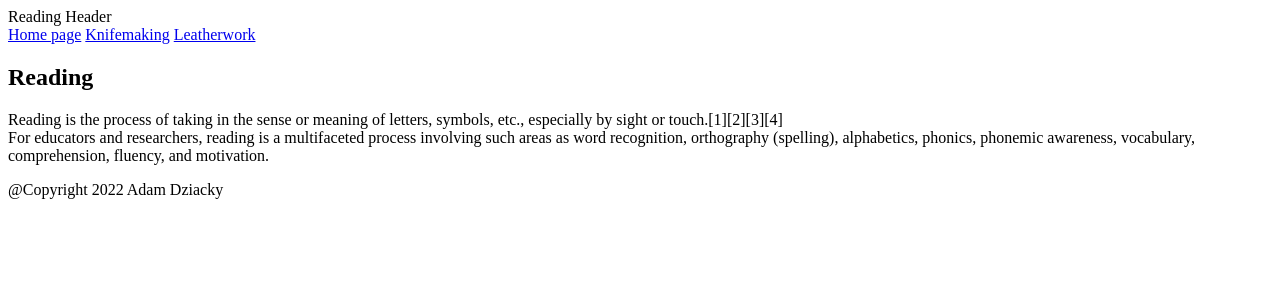
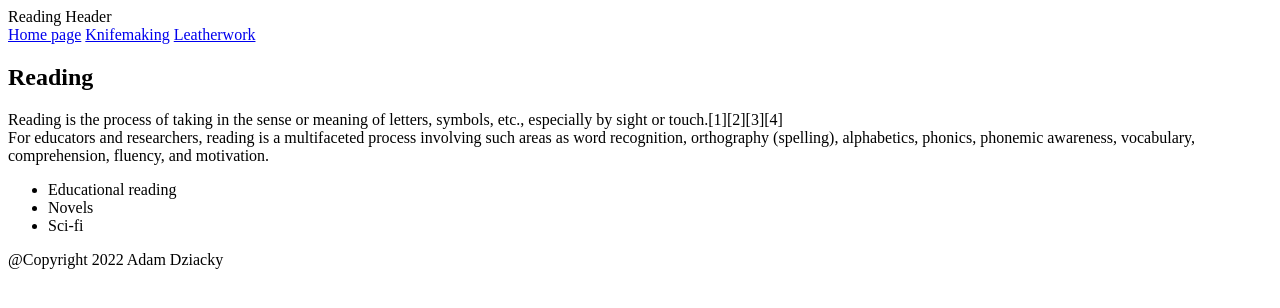
Before and after one commit to AdamDziacky/Web-Tech, a plain HTML site: page Labs/Lab 3/Hobbies/reading.html in a window 1280 px wide. Drawn offline with Linux system fonts and the light colour scheme.

Commit message:
Adding Hobbies website

```diff
--- a/Labs/Lab 3/Hobbies/reading.html
+++ b/Labs/Lab 3/Hobbies/reading.html
@@ -23,6 +23,15 @@
                 For educators and researchers, reading is a multifaceted process involving such areas as word recognition, orthography (spelling), alphabetics, phonics, phonemic awareness, vocabulary, comprehension, fluency, and motivation.
             </p>
         </article>
+
+        <aside>
+            <ul>
+                <li>Educational reading</li>
+                <li>Novels</li>
+                <li>Sci-fi</li>
+            </ul>
+        </aside>
+
         <footer>@Copyright 2022 Adam Dziacky</footer>
     </body>
 </html>
```
